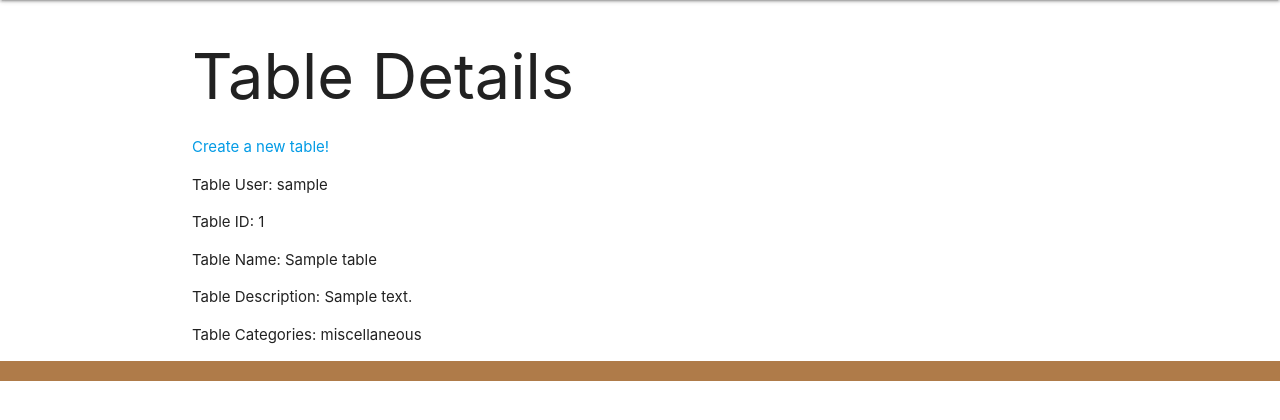
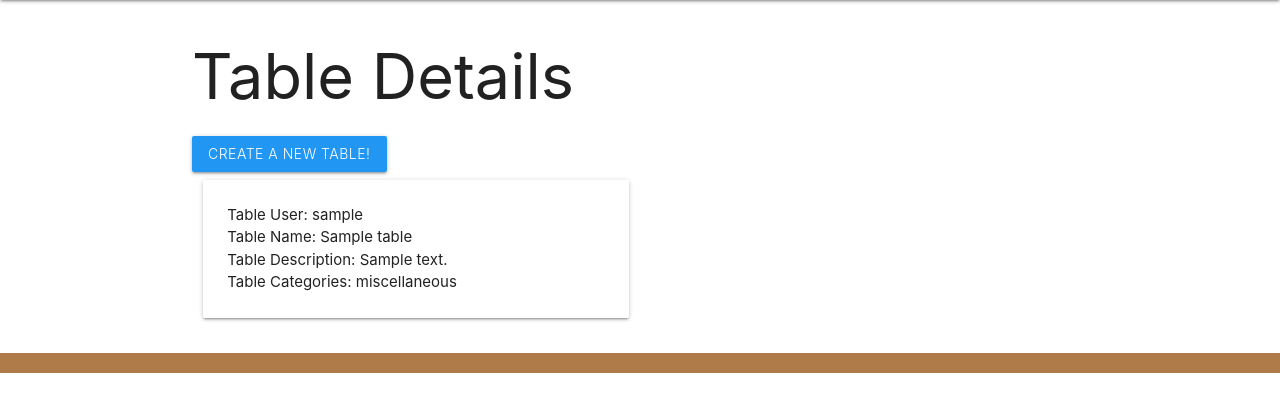
Before and after one commit to surysanchez/market-urself, a Django app: page /tables/ in a window 1280 px wide. Shown: the part 64-484 px from the top of the page. Run offline with Django 5.2, Linux system fonts and the light colour scheme; a user stored in the database is signed in; tables that the repository leaves empty hold one stand-in row (values such as "Sample post").

Commit message:
fix categories options menu for table and items

```diff
--- a/main_app/templates/items/detail.html
+++ b/main_app/templates/items/detail.html
@@ -3,7 +3,7 @@
 {% block content %}
 <h1>Item Details</h1>
 
-<a class="btn" href="{% url 'items_create' %}">Create a new item!</a>
+<a class="btn light blue" href="{% url 'items_create' %}">Create a new item!</a>
 
 <div class="row">
   <div class="col s6">
@@ -22,5 +22,4 @@
   </div>
 </div>
 
-
 {% endblock %}
--- a/main_app/templates/main_app/item_form.html
+++ b/main_app/templates/main_app/item_form.html
@@ -6,7 +6,6 @@
 {% else %}
 <h2>Add an Item</h2>
 {% endif %}
-
 <form action="" method="POST">
   {% csrf_token %}
   <table>
@@ -15,4 +14,8 @@
   <input type="submit" class="btn" value="Save">
 </form>
 
+<script>
+   const selectEl = document.getElementById('id_category');
+  M.FormSelect.init(selectEl);
+</script>
 {% endblock %}
--- a/main_app/templates/main_app/table_form.html
+++ b/main_app/templates/main_app/table_form.html
@@ -10,7 +10,9 @@
    <input type="submit" class="btn" value="Create Table">
 </form>
 
-
-
+<script>
+   const selectEl = document.getElementById('id_table_category');
+  M.FormSelect.init(selectEl);
+ </script>
 
 {% endblock %}
--- a/main_app/templates/tables/detail.html
+++ b/main_app/templates/tables/detail.html
@@ -3,12 +3,21 @@
 {% block content %}
 <h1>Table Details</h1>
 
-<a href="{% url 'tables_create' %}">Create a new table!</a>
-{% for table in tables%}
-  <p>Table User: {{ table.user }}</p>
-  <p>Table ID: {{ table.id }}</p>
-  <p>Table Name: {{ table.table_name }}</p>
-  <p>Table Description: {{ table.table_description }}</p>
-  <p>Table Categories: {{ table.table_category }}</p>
-{% endfor %}
+<a class="btn light blue" href="{% url 'tables_create' %}">Create a new table!</a>
+<div class="row">
+  <div class="col s6">
+    <div class="card">
+      {% for table in tables %}
+      <div class="card-content">
+        <p>Table User: {{ table.user }}</p>
+    <!-- <p>Table ID: {{ table.id }}</p> -->
+    <p>Table Name: {{ table.table_name }}</p>
+    <p>Table Description: {{ table.table_description }}</p>
+    <p>Table Categories: {{ table.table_category }}</p>
+  {% endfor %}
+      </div>
+    </div>
+  </div>
+</div>
+
 {% endblock %}
```
